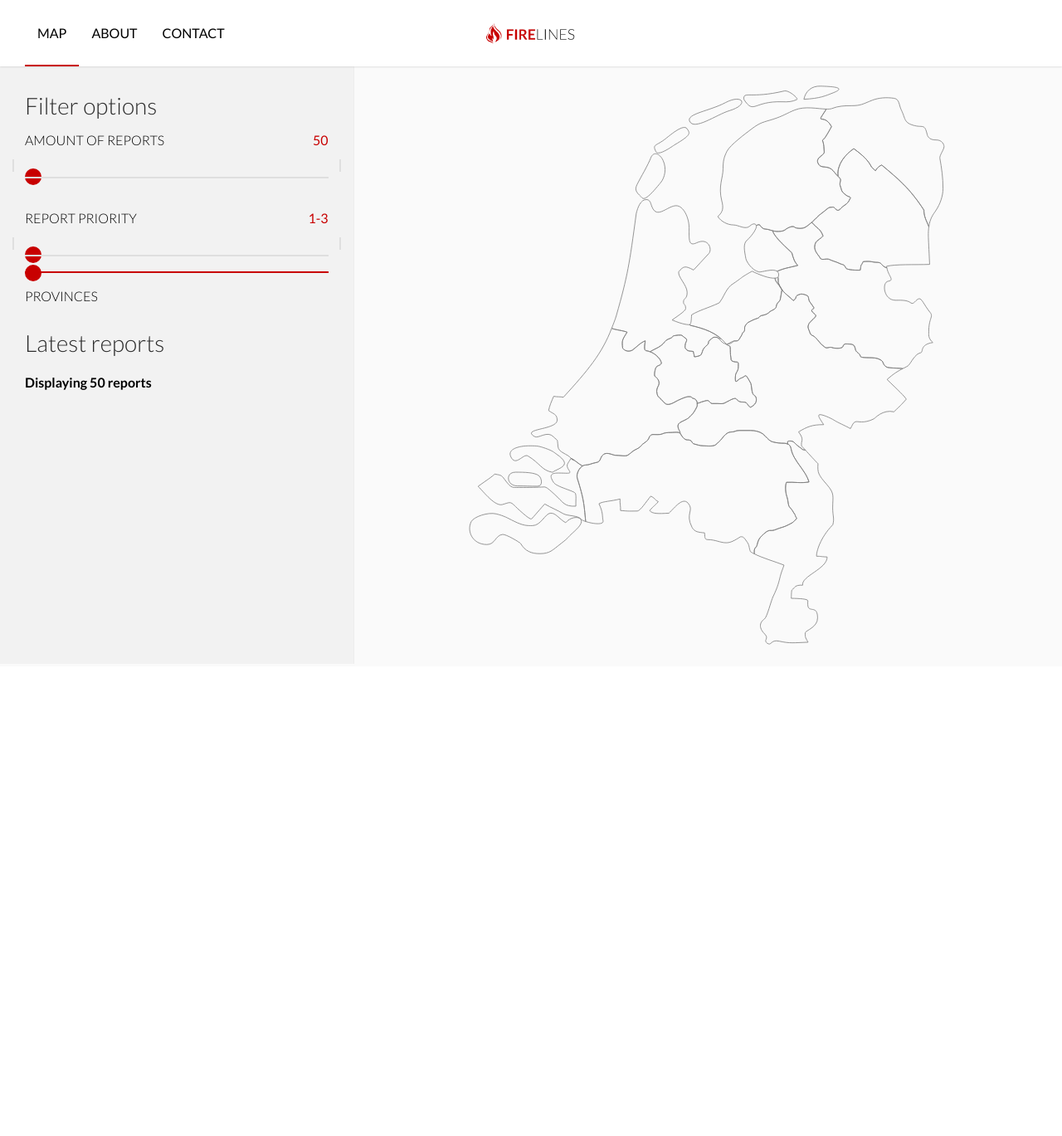
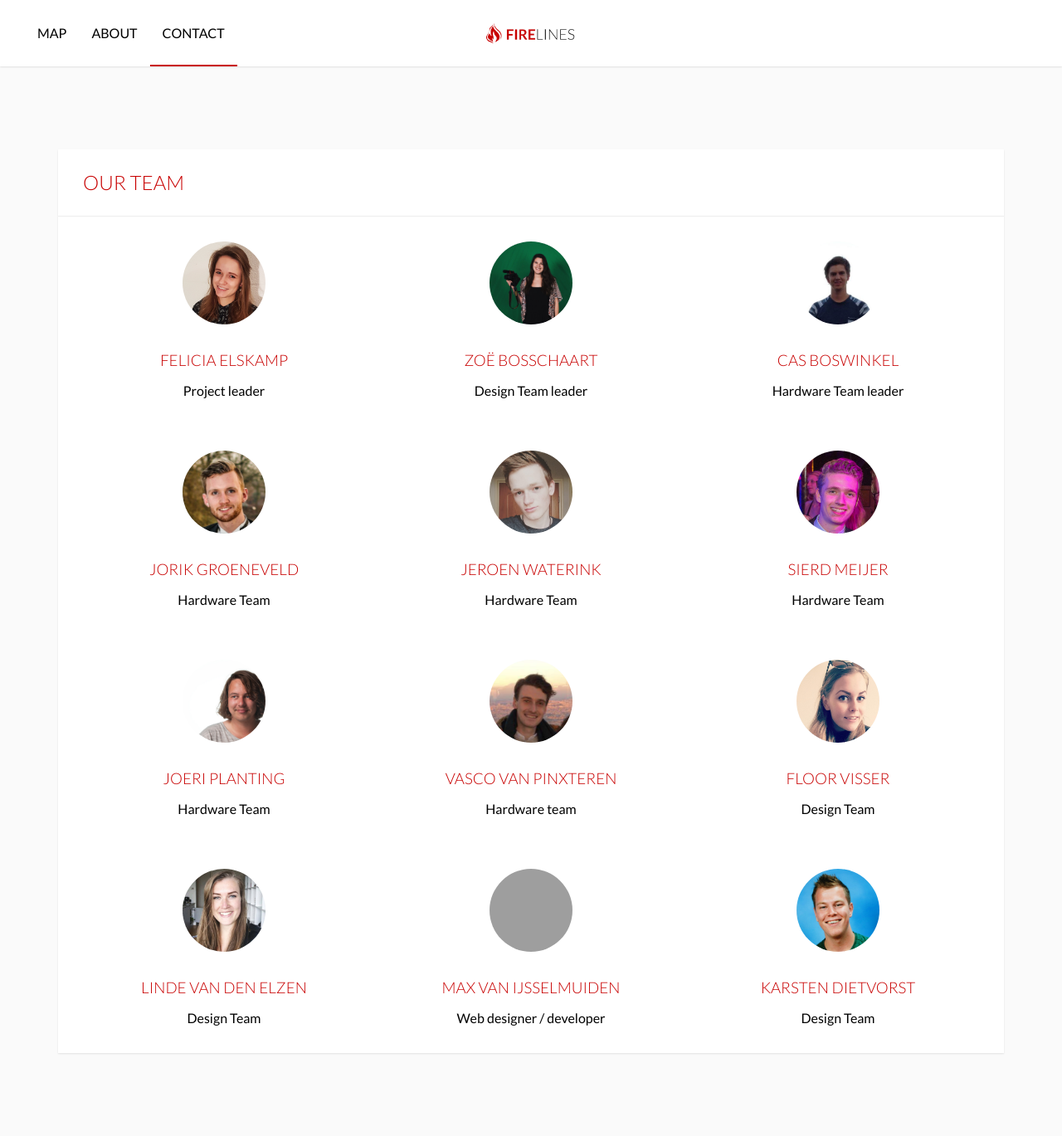
Before and after one commit to maxvij/FireLines, a PHP site: page /contact/index.php in a window 1280 px wide. Shown: the whole page at 83% size. Before the commit the page ends 800 px from the top, so only its background shows below. Run offline with PHP 8.4, Linux system fonts and the light colour scheme; style sheets or scripts are compiled from the project's sources; some libraries are stand-ins or nearby versions; grey boxes are pictures that could not be loaded.

Commit message:
Added team page.

```diff
--- a/about/index.php
+++ b/about/index.php
@@ -2,7 +2,7 @@
 <html lang="en">
 <head>
 	<meta charset="UTF-8">
-	<title>FireLines | Real-time fire reports in the Netherlands</title>
+	<title>FireLines | About</title>
 	<link rel="stylesheet" href="../src/css/vendor.css" media="all"/>
 	<link rel="stylesheet" href="../src/css/style.css" media="all"/>
 </head>
--- /dev/null
+++ b/contact/index.php
@@ -0,0 +1,98 @@
+<!DOCTYPE html>
+<html lang="en">
+<head>
+    <meta charset="UTF-8">
+    <title>FireLines | Contact</title>
+    <link rel="stylesheet" href="../src/css/vendor.css" media="all"/>
+    <link rel="stylesheet" href="../src/css/style.css" media="all"/>
+</head>
+<body>
+<div class="container-fluid">
+    <?php include('../partials/header.php'); ?>
+</div>
+<div class="container">
+    <div class="row">
+        <div class="col-12">
+            <div class="panel">
+                <div class="heading">
+                    <h2>Our team</h2>
+                </div>
+                <div class="content contact">
+                    <div class="row">
+						<div class="col-6 col-sm-4">
+							<div class="avatar felicia"></div>
+							<h3>Felicia Elskamp</h3>
+							<p>Project leader</p>
+						</div>
+						<div class="col-6 col-sm-4">
+							<div class="avatar zoe"></div>
+							<h3>Zo&euml; Bosschaart</h3>
+							<p>Design Team leader</p>
+						</div>
+						<div class="col-6 col-sm-4">
+							<div class="avatar cas"></div>
+							<h3>Cas Boswinkel</h3>
+							<p>Hardware Team leader</p>
+						</div>
+					</div>
+					<div class="row">
+						<div class="col-6 col-sm-4">
+							<div class="avatar jorik"></div>
+							<h3>Jorik Groeneveld</h3>
+							<p>Hardware Team</p>
+						</div>
+						<div class="col-6 col-sm-4">
+							<div class="avatar jeroen"></div>
+							<h3>Jeroen Waterink</h3>
+							<p>Hardware Team</p>
+						</div>
+						<div class="col-6 col-sm-4">
+							<div class="avatar sierd"></div>
+							<h3>Sierd Meijer</h3>
+							<p>Hardware Team</p>
+						</div>
+					</div>
+					<div class="row">
+						<div class="col-6 col-sm-4">
+							<div class="avatar joeri"></div>
+							<h3>Joeri Planting</h3>
+							<p>Hardware Team</p>
+						</div>
+						<div class="col-6 col-sm-4">
+							<div class="avatar vasco"></div>
+							<h3>Vasco van Pinxteren</h3>
+							<p>Hardware team</p>
+						</div>
+						<div class="col-6 col-sm-4">
+							<div class="avatar floor"></div>
+							<h3>Floor Visser</h3>
+							<p>Design Team</p>
+						</div>
+					</div>
+					<div class="row">
+						<div class="col-6 col-sm-4">
+							<div class="avatar linde"></div>
+							<h3>Linde van den Elzen</h3>
+							<p>Design Team</p>
+						</div>
+						<div class="col-6 col-sm-4">
+							<div class="avatar max"></div>
+							<h3>Max van IJsselmuiden</h3>
+							<p>Web designer / developer</p>
+						</div>
+						<div class="col-6 col-sm-4">
+							<div class="avatar karsten"></div>
+							<h3>Karsten Dietvorst</h3>
+							<p>Design Team</p>
+						</div>
+					</div>
+				</div>
+                <div class="footer">
+
+                </div>
+            </div>
+        </div>
+    </div>
+</div>
+</body>
+</html>
--- a/index.php
+++ b/index.php
@@ -2,7 +2,7 @@
 <html lang="en">
 <head>
 	<meta charset="UTF-8">
-	<title>FireLines | About</title>
+	<title>FireLines | Real-time fire reports in the Netherlands</title>
 	<link rel="stylesheet" href="src/css/vendor.css" media="all"/>
 	<link rel="stylesheet" href="src/css/style.css" media="all"/>
 	<script type="text/javascript" src="src/js/vivus.min.js"></script>
--- a/src/sass/pages.sass
+++ b/src/sass/pages.sass
@@ -5,6 +5,7 @@
  */
 .container-fluid + .container
   margin-top: 100px
+  margin-bottom: 100px
 .panel
   background: $white
   width: calc(100% + 30px)
@@ -32,6 +33,12 @@
       font-weight: 300
   .content
     padding: 0 15px
+    width: 100%
+    display: inline-block
+    float: left
+    &.contact
+      [class*='col']
+        text-align: center
     p
       padding: 0 0 15px 0
       font-size: 16px
@@ -46,3 +53,38 @@
       text-transform: uppercase
       font-weight: 200
       color: $accent
+    .avatar + h3, .avatar + h3 + p
+      text-align: center
+    .avatar
+      width: 100px
+      height: 100px
+      display: inline-block
+      margin: 30px 0
+      text-align: center
+      background-size: cover
+      border-radius: 50%
+      overflow: hidden
+      &.felicia
+        background-image: url('../img/felicia.jpeg')
+      &.zoe
+        background-image: url('../img/zoe.jpeg')
+      &.cas
+        background-image: url('../img/cas.png')
+      &.jorik
+        background-image: url('../img/jorik.png')
+      &.jeroen
+        background-image: url('../img/jeroen.png')
+      &.sierd
+        background-image: url('../img/sierd.png')
+      &.joeri
+        background-image: url('../img/joeri.jpeg')
+      &.vasco
+        background-image: url('../img/vasco.png')
+      &.floor
+        background-image: url('../img/floor.jpeg')
+      &.linde
+        background-image: url('../img/linde.png')
+      &.max
+        background-image: url('../img/max.png')
+      &.karsten
+        background-image: url('../img/karsten.jpeg')
```
Also changed, not shown: src/img/cas.png (added), src/img/felicia.jpeg (added), src/img/floor.jpeg (added), src/img/jeroen.png (added), src/img/joeri.jpeg (added), src/img/jorik.png (added), src/img/karsten.jpeg (added), src/img/linde.png (added), src/img/sierd.png (added), src/img/vasco.png (added), src/img/zoe.jpeg (added), 1 other file.
